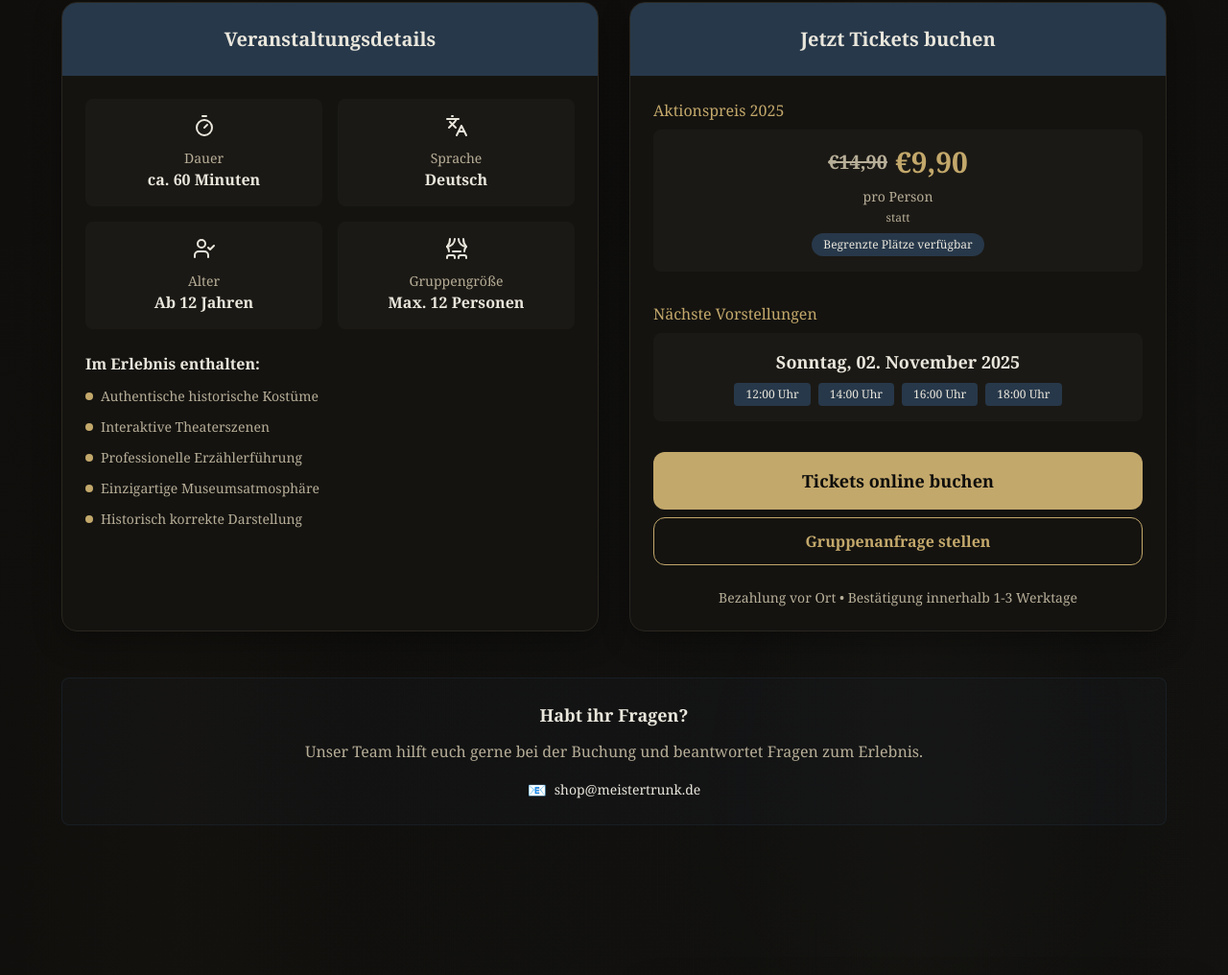
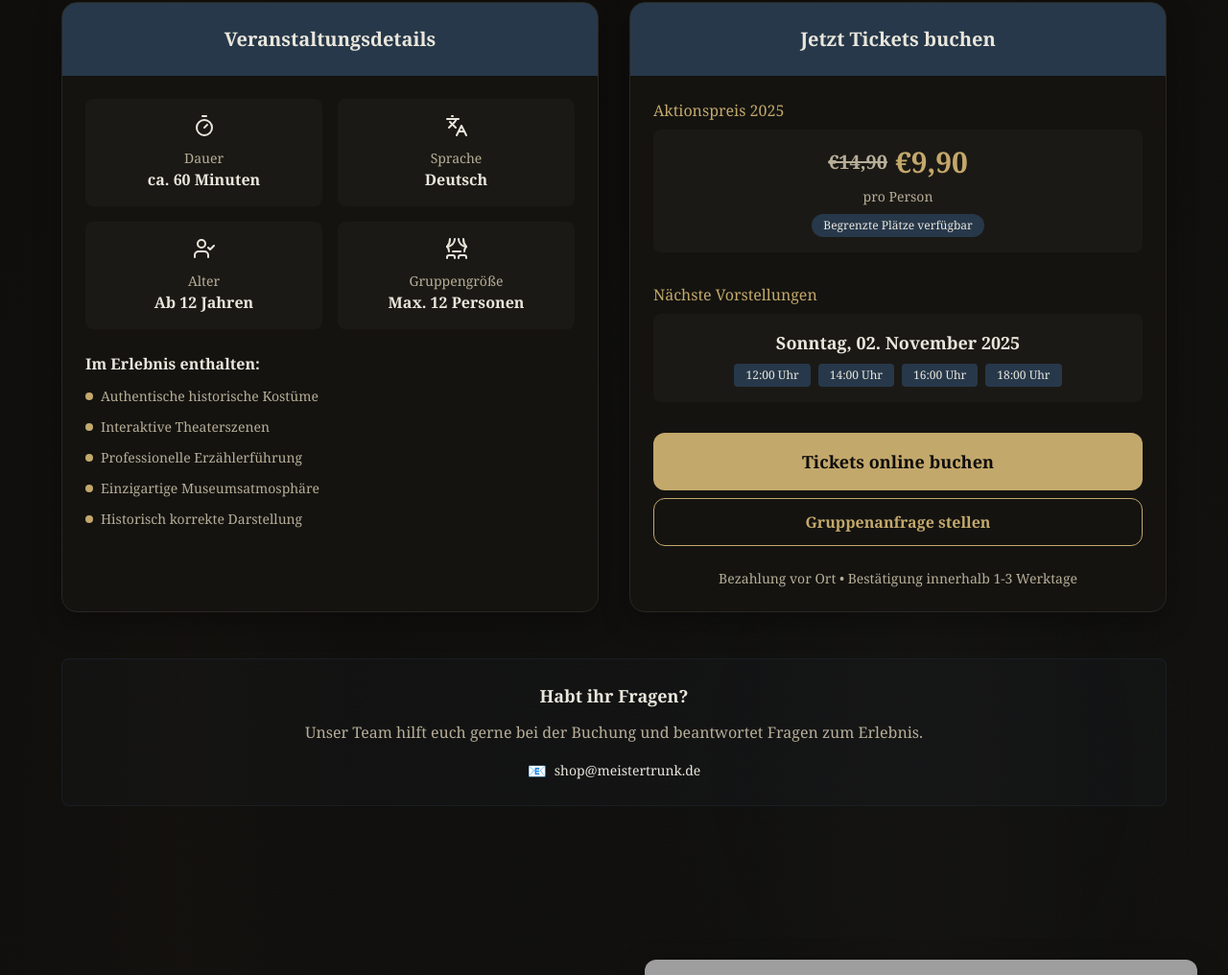
Before and after one commit to yuzl/rothenburg.anno1631, an Astro site: page / in a window 1280 px wide. Shown: the part 3473-4489 px from the top of the page at 96% size. Built offline with nearby package versions, Linux system fonts and the light colour scheme; Astro itself is replaced by a stand-in of ours; grey boxes are pictures that could not be loaded.

Commit message:
feat: remove word "statt"

```diff
--- a/src/components/landingpage.tsx
+++ b/src/components/landingpage.tsx
@@ -435,9 +435,6 @@ const LandingPage: React.FC = () => {
                       <div className="text-sm" style={{ color: '#b7ae98' }}>
                         {content.tickets.priceLabel}
                       </div>
-                      <div className="mt-1 text-xs" style={{ color: '#b7ae98' }}>
-                        {content.tickets.priceComparison}
-                      </div>
                       <div
                         className="mt-2 inline-block rounded-full px-3 py-1 text-xs font-medium"
                         style={{ backgroundColor: '#27384a', color: '#e9e6dc' }}
--- a/src/content/landing-page-content.ts
+++ b/src/content/landing-page-content.ts
@@ -74,7 +74,6 @@ export const content = {
     regularPrice: '€14,90',
     discountedPrice: '€9,90',
     priceLabel: 'pro Person',
-    priceComparison: 'statt',
     discountLabel: 'Aktionspreis 2025',
     availability: 'Begrenzte Plätze verfügbar',
         upcomingShowsLabel: 'Nächste Vorstellungen',
```
